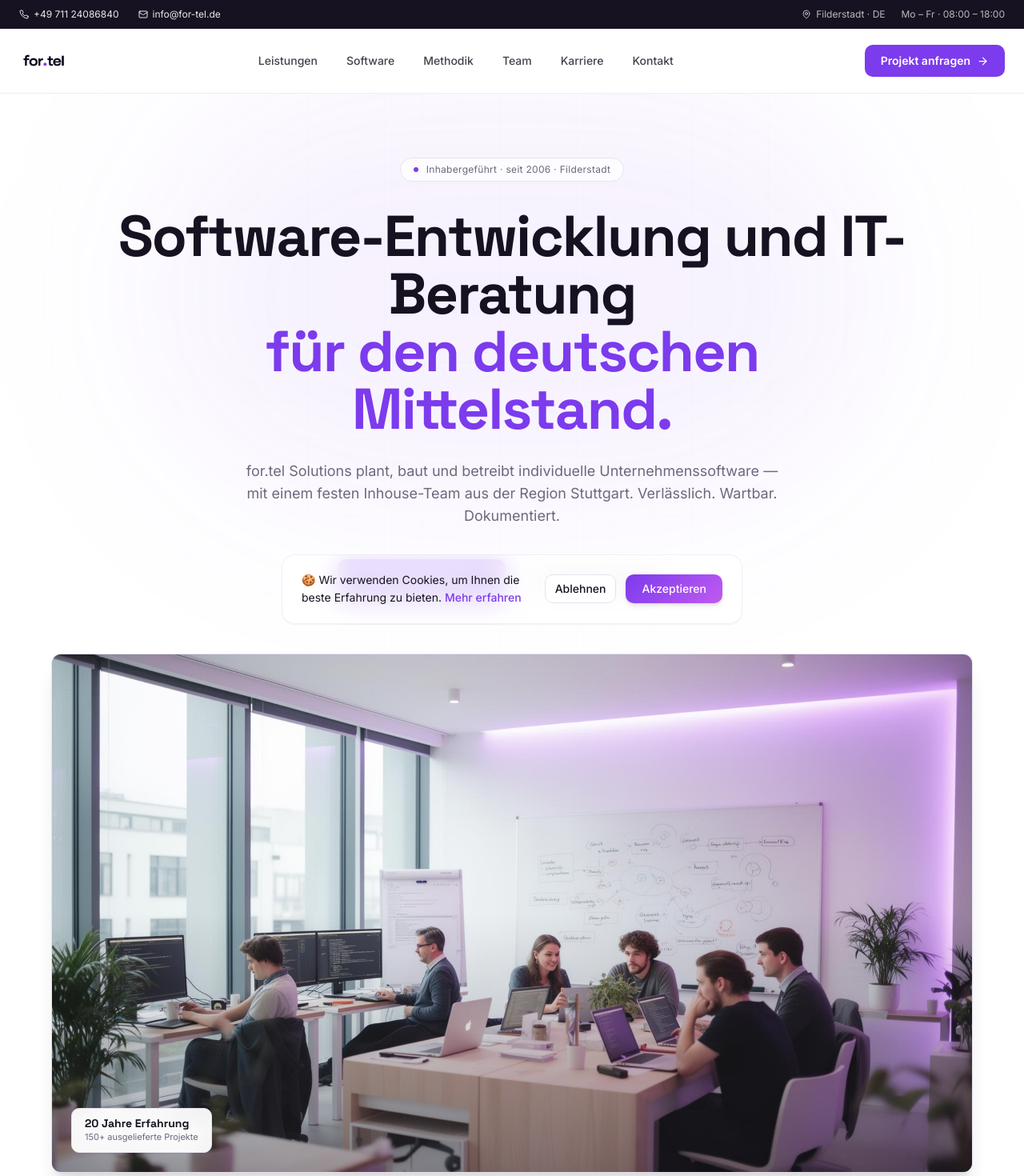
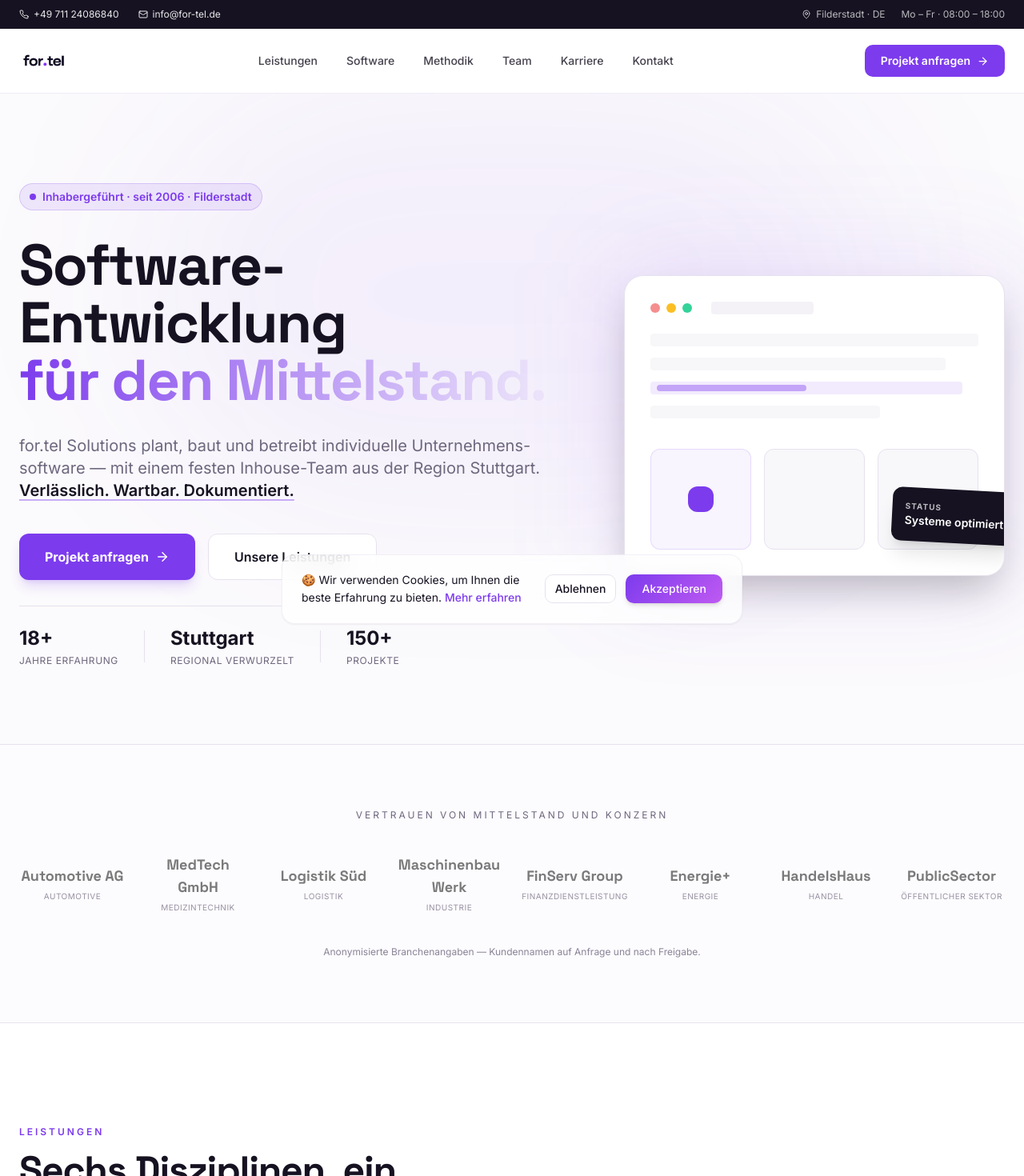
Before and after one commit to dvvvvv411/fortel, a React (Vite) app: page / in a window 1280 px wide. Shown: the top 1470 px of the page at 80% size. Built offline with nearby package versions, Linux system fonts and the light colour scheme; the HTML template or start-up script is replaced by a standard one.

Commit message:
Changes
Co-authored-by: dvvvvv411 <212236081+dvvvvv411@users.noreply.github.com>

```diff
--- a/src/components/landing-v2/HeroBento.tsx
+++ b/src/components/landing-v2/HeroBento.tsx
@@ -1,63 +1,103 @@
 import { Link } from 'react-router-dom';
 import { ArrowRight } from 'lucide-react';
-import heroImage from '@/assets/landing/hero-office.jpg';
 
 const HeroBento = () => {
   return (
-    <section className="relative pt-16 sm:pt-20 pb-20 sm:pb-24 px-4 sm:px-6 overflow-hidden">
-      {/* very subtle background */}
-      <div className="absolute inset-0 grid-pattern opacity-[0.18] pointer-events-none [mask-image:radial-gradient(ellipse_at_top,black_30%,transparent_75%)]" />
-      <div className="absolute top-0 left-1/2 -translate-x-1/2 w-[900px] h-[500px] rounded-full bg-primary/[0.07] blur-[120px] pointer-events-none" />
+    <section className="relative w-full flex items-center justify-center bg-muted/40 pt-24 sm:pt-28 pb-20 sm:pb-24 px-4 sm:px-6 overflow-hidden">
+      {/* very subtle ambient glow */}
+      <div className="absolute top-0 left-1/2 -translate-x-1/2 w-[900px] h-[500px] rounded-full bg-primary/[0.06] blur-[120px] pointer-events-none" />
 
-      <div className="relative max-w-6xl mx-auto">
-        <div className="hero-animate hero-animate-1 flex justify-center mb-8">
-          <div className="inline-flex items-center gap-2.5 px-4 py-1.5 rounded-full border border-border bg-background/70 text-xs tracking-wide text-muted-foreground">
-            <span className="h-1.5 w-1.5 rounded-full bg-primary" />
-            <span>Inhabergeführt · seit 2006 · Filderstadt</span>
+      <div className="relative max-w-7xl w-full grid grid-cols-1 lg:grid-cols-12 gap-12 lg:gap-16 items-center">
+        {/* Content side */}
+        <div className="lg:col-span-7 space-y-8">
+          <div className="hero-animate hero-animate-1 inline-flex items-center gap-2 px-3 py-1.5 rounded-full bg-primary/10 text-primary text-sm font-semibold border border-primary/20">
+            <span className="w-2 h-2 rounded-full bg-primary" />
+            Inhabergeführt · seit 2006 · Filderstadt
+          </div>
+
+          <h1 className="hero-animate hero-animate-2 font-display text-[2.75rem] sm:text-5xl lg:text-6xl xl:text-7xl font-extrabold text-foreground tracking-tight leading-[1.05]">
+            Software-Entwicklung
+            <span className="block bg-clip-text text-transparent bg-gradient-to-r from-primary to-primary-glow">
+              für den Mittelstand.
+            </span>
+          </h1>
+
+          <p className="hero-animate hero-animate-3 text-lg sm:text-xl text-muted-foreground max-w-2xl leading-relaxed">
+            for.tel Solutions plant, baut und betreibt individuelle Unternehmens­software —
+            mit einem festen Inhouse-Team aus der Region Stuttgart.{' '}
+            <span className="font-semibold text-foreground underline decoration-primary/40 decoration-2 underline-offset-4">
+              Verlässlich. Wartbar. Dokumentiert.
+            </span>
+          </p>
+
+          <div className="hero-animate hero-animate-4 flex flex-wrap gap-4 pt-2">
+            <Link
+              to="/kontakt"
+              className="group inline-flex items-center gap-2 px-8 py-4 bg-primary text-primary-foreground font-bold rounded-xl hover:bg-primary/90 transition-all shadow-lg shadow-primary/20"
+            >
+              Projekt anfragen
+              <ArrowRight size={18} className="transition-transform group-hover:translate-x-1" />
+            </Link>
+            <Link
+              to="/leistungen"
+              className="inline-flex items-center px-8 py-4 bg-background text-foreground font-semibold rounded-xl border border-border hover:bg-muted transition-all"
+            >
+              Unsere Leistungen
+            </Link>
+          </div>
+
+          <div className="hero-animate hero-animate-5 flex items-center gap-8 pt-6 border-t border-border">
+            <div>
+              <p className="text-2xl font-bold text-foreground">18+</p>
+              <p className="text-xs text-muted-foreground uppercase tracking-wider mt-1">Jahre Erfahrung</p>
+            </div>
+            <div className="w-px h-10 bg-border" />
+            <div>
+              <p className="text-2xl font-bold text-foreground">Stuttgart</p>
+              <p className="text-xs text-muted-foreground uppercase tracking-wider mt-1">Regional verwurzelt</p>
+            </div>
+            <div className="w-px h-10 bg-border hidden sm:block" />
+            <div className="hidden sm:block">
+              <p className="text-2xl font-bold text-foreground">150+</p>
+              <p className="text-xs text-muted-foreground uppercase tracking-wider mt-1">Projekte</p>
+            </div>
           </div>
         </div>
 
-        <h1 className="hero-animate hero-animate-2 text-center font-display text-[2.5rem] sm:text-5xl lg:text-6xl xl:text-[4.5rem] font-bold leading-[1.05] tracking-tight max-w-5xl mx-auto">
-          Software-Entwicklung und IT-Beratung
-          <span className="block text-primary">für den deutschen Mittelstand.</span>
-        </h1>
+        {/* Visual side */}
+        <div className="lg:col-span-5 relative">
+          <div className="absolute -inset-4 bg-primary/10 rounded-3xl blur-3xl pointer-events-none" />
+          <div className="relative bg-background rounded-3xl border border-border shadow-2xl p-6 sm:p-8 overflow-hidden">
+            {/* Window chrome */}
+            <div className="flex items-center gap-2 mb-6">
+              <div className="w-3 h-3 rounded-full bg-destructive/60" />
+              <div className="w-3 h-3 rounded-full bg-amber-400" />
+              <div className="w-3 h-3 rounded-full bg-emerald-400" />
+              <div className="ml-4 h-4 w-32 bg-muted rounded" />
+            </div>
 
-        <p className="hero-animate hero-animate-3 mt-7 max-w-2xl mx-auto text-center text-base sm:text-lg text-muted-foreground leading-relaxed">
-          for.tel Solutions plant, baut und betreibt individuelle Unternehmens­software —
-          mit einem festen Inhouse-Team aus der Region Stuttgart. Verlässlich. Wartbar.
-          Dokumentiert.
-        </p>
+            {/* Abstract code/UI rows */}
+            <div className="space-y-3.5">
+              <div className="h-4 w-full bg-muted/70 rounded" />
+              <div className="h-4 w-[90%] bg-muted/70 rounded" />
+              <div className="h-4 w-[95%] bg-primary/10 rounded flex items-center px-2">
+                <div className="h-2 w-1/2 bg-primary/40 rounded" />
+              </div>
+              <div className="h-4 w-[70%] bg-muted/70 rounded" />
 
-        <div className="hero-animate hero-animate-4 mt-10 flex flex-col sm:flex-row gap-3 justify-center">
-          <Link to="/kontakt" className="group inline-flex items-center justify-center gap-2 px-7 h-13 py-3.5 rounded-md bg-primary text-primary-foreground font-semibold hover:bg-primary/90 transition-all">
-            <span>Projekt anfragen</span>
-            <ArrowRight size={17} className="transition-transform group-hover:translate-x-1" />
-          </Link>
-          <Link to="/leistungen" className="group inline-flex items-center justify-center gap-2 px-7 py-3.5 rounded-md border border-border bg-background font-semibold hover:border-primary/40 hover:text-primary transition-all">
-            <span>Leistungen ansehen</span>
-          </Link>
-        </div>
+              <div className="grid grid-cols-3 gap-4 pt-6">
+                <div className="aspect-square rounded-xl bg-primary/5 border border-primary/15 flex items-center justify-center">
+                  <div className="w-8 h-8 rounded-lg bg-primary" />
+                </div>
+                <div className="aspect-square rounded-xl bg-muted/60 border border-border" />
+                <div className="aspect-square rounded-xl bg-muted/60 border border-border" />
+              </div>
+            </div>
 
-        {/* Hero image */}
-        <div className="hero-animate hero-animate-5 mt-16 relative">
-          <div className="relative rounded-xl overflow-hidden border border-border shadow-xl bg-muted">
-            <img
-              src={heroImage}
-              alt="Software-Team von for.tel Solutions am Standort Filderstadt"
-              width={1920}
-              height={1080}
-              loading="eager"
-              fetchPriority="high"
-              draggable={false}
-              onContextMenu={(e) => e.preventDefault()}
-              className="w-full h-auto object-cover aspect-[16/9]"
-            />
-            <div className="absolute inset-0 bg-gradient-to-t from-foreground/30 via-transparent to-transparent pointer-events-none" />
-            <div className="absolute bottom-5 left-5 sm:bottom-6 sm:left-6 inline-flex items-center gap-3 px-4 py-2.5 rounded-md bg-background/95 backdrop-blur border border-border shadow-sm">
-              <div className="text-left">
-                <p className="font-display text-sm font-bold leading-tight">20 Jahre Erfahrung</p>
-                <p className="text-[11px] text-muted-foreground">150+ ausgelieferte Projekte</p>
-              </div>
+            {/* Floating status badge */}
+            <div className="absolute bottom-10 -right-3 sm:-right-4 bg-foreground text-background p-4 rounded-xl shadow-xl rotate-3">
+              <p className="text-[10px] opacity-70 uppercase font-bold tracking-widest">Status</p>
+              <p className="text-sm font-semibold">Systeme optimiert</p>
             </div>
           </div>
         </div>
```
Also changed, not shown: .lovable/plan.md.
